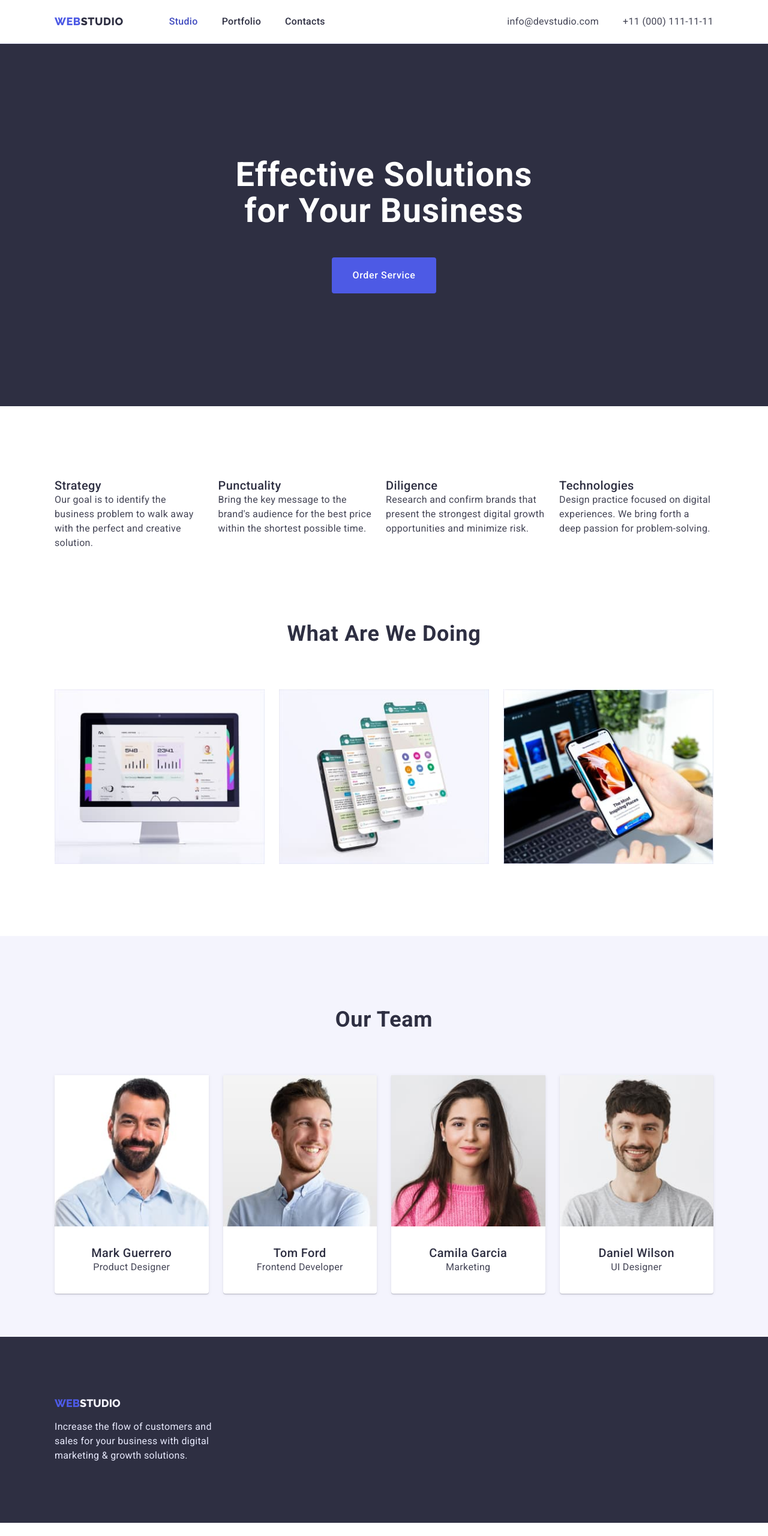
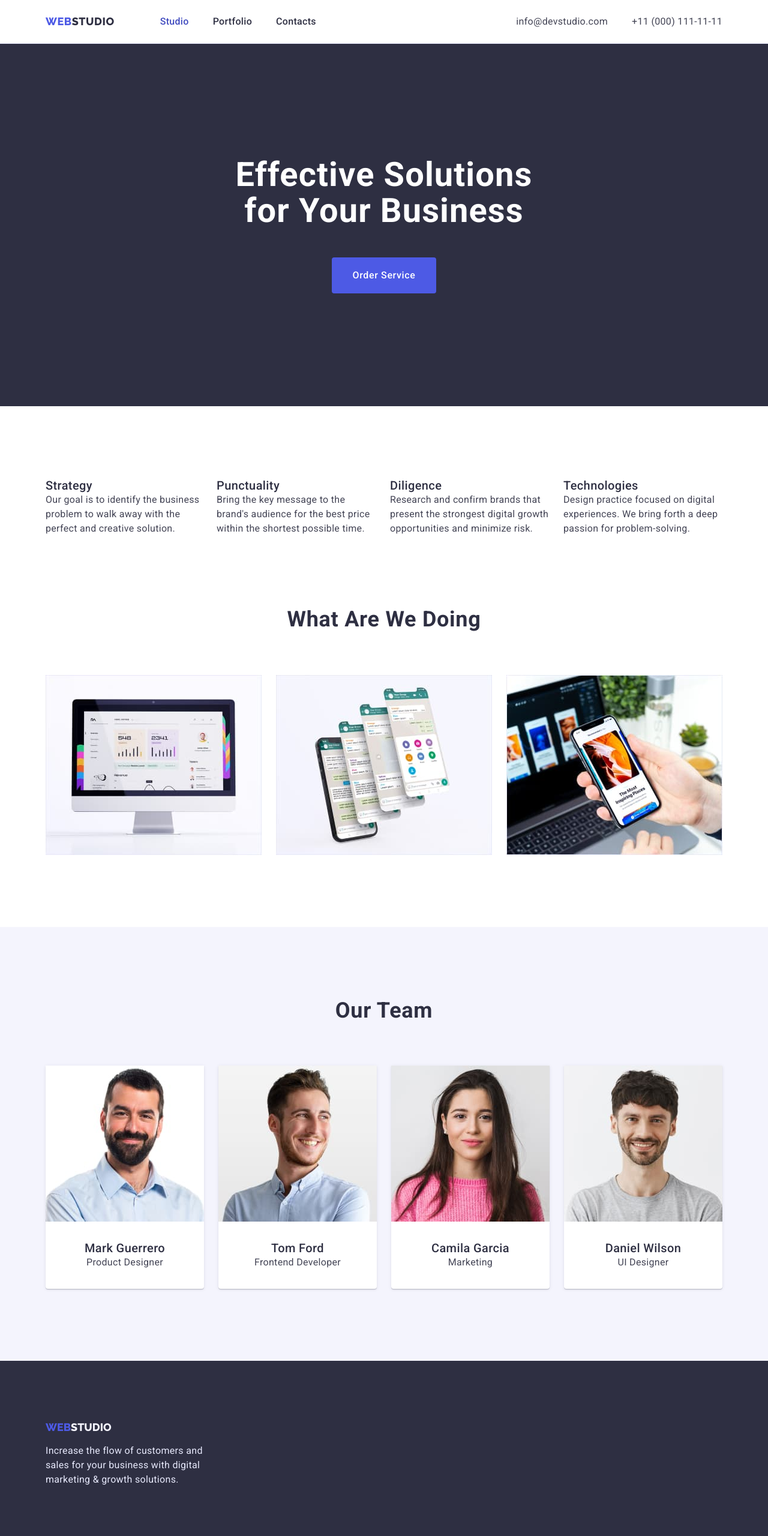
Before and after one commit to VladRaFeed/goit-markup-hw-03, a plain HTML site: page index.html in a window 1280 px wide. Shown: the whole page at 60% size. Before the commit the page ends 2538 px from the top, so only its background shows below. Drawn offline with nearby package versions, Linux system fonts and the light colour scheme.

Commit message:
fixed margin\padding bugs
fix sections and header

```diff
--- a/css/styles.css
+++ b/css/styles.css
@@ -46,7 +46,7 @@ img {
 /* container */
 
 .container {
-  width: 1128px;
+  width: 1158px;
   padding: 0 15px;
   margin: 0 auto;
 }
@@ -88,26 +88,14 @@ img {
   align-items: center;
 }
 
-.navigation {
-  padding-top: 14px;
-  padding-bottom: 14px;
-}
-
 .site-nav {
   display: flex;
+  gap: 40px;
   margin-left: 76px;
-}
-
-.site-nav .item + .item {
-  margin-left: 40px;
 }
 
 .address {
   margin-left: auto;
-}
-
-.address-list {
-  display: flex;
 }
 
 .site-nav .link {
@@ -116,8 +104,8 @@ img {
   font-weight: 500;
   line-height: 1.5;
   letter-spacing: 0.02em;
-  padding-top: 10px;
-  padding-bottom: 10px;
+  padding-top: 24px;
+  padding-bottom: 24px;
 }
 
 .site-nav .link:hover,
@@ -131,10 +119,7 @@ img {
 
 .address-list {
   display: flex;
-}
-
-.address-list .item + .item {
-  margin-left: 40px;
+  gap: 40px;
 }
 
 .address-list .link {
@@ -193,11 +178,11 @@ img {
 /* all sections */
 
 .section {
+  padding-top: 120px;
 }
 
 .aim-list {
   display: flex;
-  padding-top: 120px;
 }
 
 .aim-list .item + .item {
@@ -242,7 +227,7 @@ img {
 }
 
 .section-title-top-wawd {
-  padding-bottom: 72px;
+  margin-bottom: 72px;
   text-align: center;
   color: var(--main-text-color);
   font-size: 36px;
@@ -260,52 +245,50 @@ img {
 }
 
 .section-team {
+  margin-top: 120px;
   padding-top: 120px;
+  padding-bottom: 120px;
   background-color: var(--card-buttons-color);
+}
+
+.section-title-top-team {
+  text-align: center;
+  padding-bottom: 72px;
+  color: var(--main-text-color);
+  font-size: 36px;
+  line-height: 1.1;
+  letter-spacing: 0.02em;
+  text-transform: capitalize;
 }
 
 .people-cards {
   display: flex;
-  padding-top: 72px;
-  padding-bottom: 72px;
-}
-
-.people-cards .card-item + .card-item {
-  padding-left: 24px;
+  gap: 24px;
 }
 
 .cards-list {
-  display: flex;
-  align-items: center;
-  flex-direction: column;
+  text-align: center;
   background-color: var(--main-white-color);
   border-radius: 0px 0px 4px 4px;
   box-shadow: 0px 1px 6px rgba(46, 47, 66, 0.08),
     0px 1px 1px rgba(46, 47, 66, 0.16), 0px 2px 1px rgba(46, 47, 66, 0.08);
 }
 
-.section-title-cards {
+.card-item {
   padding-top: 32px;
-  color: var(--main-text-color);
-  font-weight: 500;
-  font-size: 20px;
-  line-height: 1.2;
-  letter-spacing: 0.02em;
-}
-
-.section-text-cards {
   padding-bottom: 32px;
-  color: var(--p-color);
-  line-height: 1.5;
-  letter-spacing: 0.02em;
 }
 
 /* portfolio */
 
+.section-portfolio {
+  padding-top: 96px;
+  margin-bottom: 120px;
+}
+
 .filters {
   display: flex;
   justify-content: center;
-  margin-top: 96px;
 }
 
 .filters .item + .item {
@@ -351,10 +334,6 @@ img {
 
 .flex-element:nth-child(3n) {
   margin-right: 0;
-}
-
-.flex-element:nth-last-child(-n + 3) {
-  margin-bottom: 120px;
 }
 
 .card-list-img {
@@ -403,7 +382,7 @@ img {
 }
 
 .footer-title {
-  padding-top: 16px;
+  margin-top: 16px;
   max-width: 264px;
   color: #e7e9fc;
   line-height: 1.5;
--- a/index.html
+++ b/index.html
@@ -24,26 +24,26 @@
   <body>
     <header class="header">
       <div class="main-nav container">
-        <nav class="main-nav navigation">
+        <nav class="main-nav">
           <a href="./index.html" class="logo link"
             ><span class="logo-title">WEB</span>STUDIO</a
           >
           <ul class="site-nav list">
-            <li class="item"><a href="" class="link current">Studio</a></li>
-            <li class="item">
+            <li><a href="" class="link current">Studio</a></li>
+            <li>
               <a href="./portfolio.html" class="link">Portfolio</a>
             </li>
-            <li class="item"><a href="" class="link">Contacts</a></li>
+            <li><a href="" class="link">Contacts</a></li>
           </ul>
         </nav>
-        <address class="address navigation">
+        <address class="address">
           <ul class="address-list list">
-            <li class="item">
+            <li>
               <a href="mailto:info@devstudio.com" class="link"
                 >info@devstudio.com</a
               >
             </li>
-            <li class="item">
+            <li>
               <a href="tel:+110001111111" class="link">+11 (000) 111-11-11</a>
             </li>
           </ul>
@@ -57,14 +57,15 @@
           <button type="button" class="hero-button">Order Service</button>
         </div>
       </section>
-      <section class="section container">
+      <section class="section">
+        <div class="container">
           <h2 hidden>Наші цілі</h2>
           <ul class="list aim-list">
             <li class="item">
               <h3 class="section-subtitle">Strategy</h3>
               <p class="section-text">
-              Our goal is to identify the business problem to walk away with the
-              perfect and creative solution.
+                Our goal is to identify the business problem to walk away with
+                the perfect and creative solution.
               </p>
             </li>
             <li class="item">
@@ -89,8 +90,10 @@
               </p>
             </li>
           </ul>
+        </div>
       </section>
-      <section class="section-how container">
+      <section class="section">
+        <div class="container">
           <h2 class="section-title-top-wawd">What are we doing</h2>
           <ul class="list how-are-we-doing-list">
             <li class="item">
@@ -103,37 +106,46 @@
               <img src="./images/img3.jpg" alt="notifications" width="360" />
             </li>
           </ul>
+        </div>
       </section>
       <section class="section-team">
         <div class="container">
-          <h2 class="section-title-top">Our Team</h2>
+          <h2 class="section-title-top-team">Our Team</h2>
           <ul class="list people-cards">
-            <li class="card-item">
+            <li>
               <div class="cards-list">
                 <img src="./images/img11.jpg" alt="Mark_Guerrero" width="264" />
-                <h3 class="section-title-cards">Mark Guerrero</h3>
-                <p class="section-text-cards">Product Designer</p>
+                <div class="card-item">
+                  <h3 class="section-title">Mark Guerrero</h3>
+                  <p class="section-text">Product Designer</p>
+                </div>
               </div>
             </li>
-            <li class="card-item">
+            <li>
               <div class="cards-list">
                 <img src="./images/img22.jpg" alt="Tom_Ford" width="264" />
-                <h3 class="section-title-cards">Tom Ford</h3>
-                <p class="section-text-cards">Frontend Developer</p>
+                <div class="card-item">
+                  <h3 class="section-title">Tom Ford</h3>
+                  <p class="section-text">Frontend Developer</p>
+                </div>
               </div>
             </li>
-            <li class="card-item">
+            <li>
               <div class="cards-list">
                 <img src="./images/img33.jpg" alt="Camila_Garcia" width="264" />
-                <h3 class="section-title-cards">Camila Garcia</h3>
-                <p class="section-text-cards">Marketing</p>
+                <div class="card-item">
+                  <h3 class="section-title">Camila Garcia</h3>
+                  <p class="section-text">Marketing</p>
+                </div>
               </div>
             </li>
-            <li class="card-item">
+            <li>
               <div class="cards-list">
                 <img src="./images/img44.jpg" alt="Daniel_Wilson" width="264" />
-                <h3 class="section-title-cards">Daniel Wilson</h3>
-                <p class="section-text-cards">UI Designer</p>
+                <div class="card-item">
+                  <h3 class="section-title">Daniel Wilson</h3>
+                  <p class="section-text">UI Designer</p>
+                </div>
               </div>
             </li>
           </ul>
```
Also changed, not shown: portfolio.html (+4 -1 lines). Lines whose indentation alone changed are shown as unchanged.
